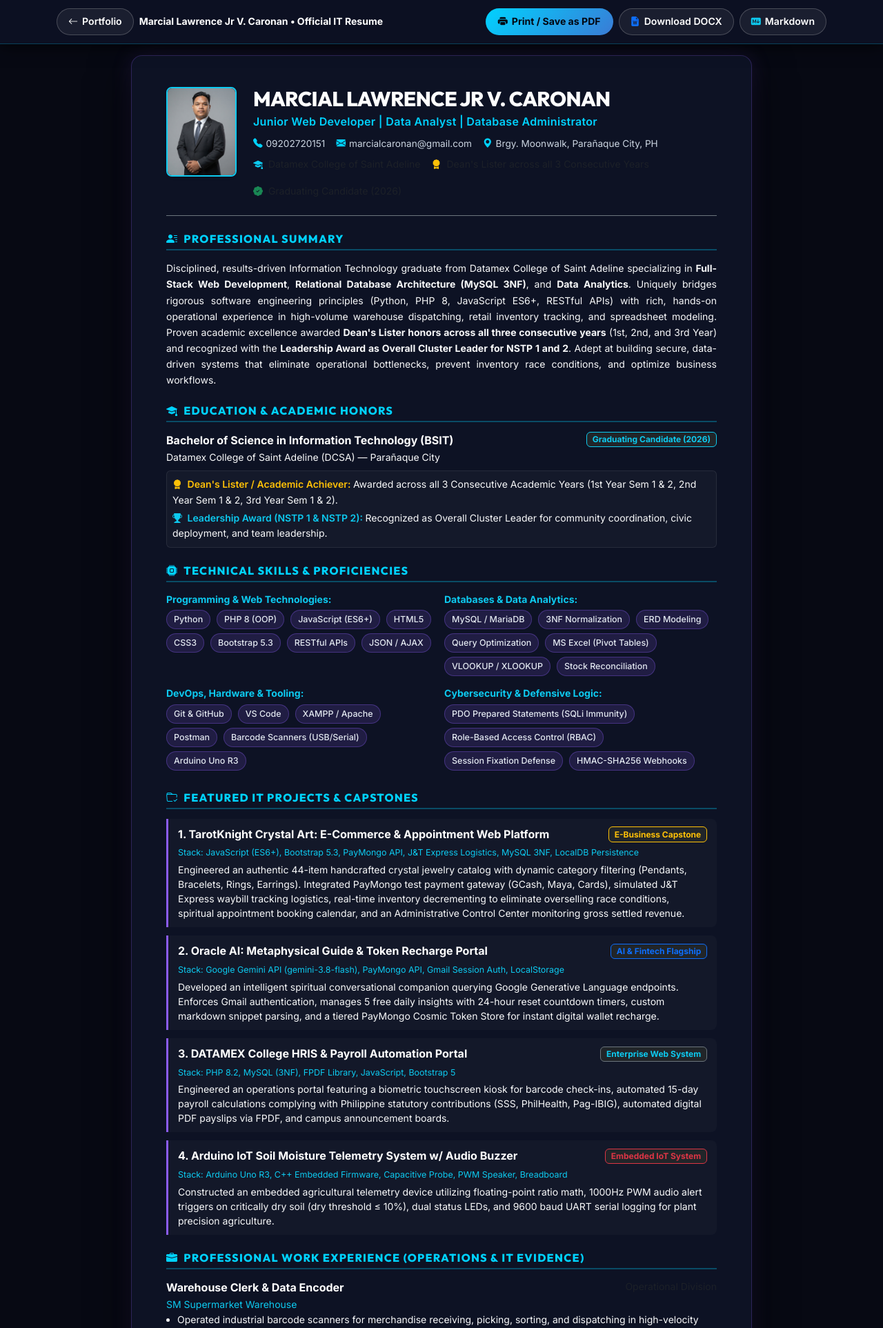
After one commit to marciallaw30/caronan_portfolio, a PHP site: page /resume.html in a window 1280 px wide. The commit adds this page. Shown: the top 1925 px of the page at 69% size. Run offline with PHP 8.4, Linux system fonts and the light colour scheme.

Commit message:
feat(resume): generate downloadable resume page and authentic docx document

```diff
--- a/ecommerce/style.css
+++ b/ecommerce/style.css
@@ -543,6 +543,7 @@ p, li, span, label, small, div, td, th {
   margin-bottom: 8px;
   display: -webkit-box;
   -webkit-line-clamp: 2;
+  line-clamp: 2;
   -webkit-box-orient: vertical;
   overflow: hidden;
   height: 2.7em;
--- /dev/null
+++ b/resume.html
@@ -0,0 +1,567 @@
+<!DOCTYPE html>
+<html lang="en">
+
+<head>
+  <meta charset="UTF-8">
+  <meta name="viewport" content="width=device-width, initial-scale=1.0">
+  <meta name="description"
+    content="Official Professional IT Resume of Marcial Lawrence Jr V. Caronan. Junior Web Developer, Data Analyst, and Database Administrator.">
+  <meta name="author" content="Marcial Lawrence Jr V. Caronan">
+  <title>Marcial Lawrence Jr V. Caronan | Professional IT Resume</title>
+
+  <!-- Google Fonts -->
+  <link rel="preconnect" href="https://fonts.googleapis.com">
+  <link rel="preconnect" href="https://fonts.gstatic.com" crossorigin>
+  <link
+    href="https://fonts.googleapis.com/css2?family=Fira+Code:wght@400;500;600&family=Inter:wght@300;400;500;600;700;800&family=Outfit:wght@400;500;600;700;800&display=swap"
+    rel="stylesheet">
+
+  <!-- Bootstrap 5.3 CSS -->
+  <link href="https://cdn.jsdelivr.net/npm/bootstrap@5.3.3/dist/css/bootstrap.min.css" rel="stylesheet">
+  <!-- Bootstrap Icons -->
+  <link rel="stylesheet" href="https://cdn.jsdelivr.net/npm/bootstrap-icons@1.11.3/font/bootstrap-icons.min.css">
+
+  <style>
+    :root {
+      --bg-dark: #070913;
+      --bg-card: #0d1224;
+      --primary-blue: #00d2ff;
+      --primary-violet: #8b5cf6;
+      --text-main: #f8fafc;
+      --text-muted: #94a3b8;
+      --border-subtle: rgba(139, 92, 246, 0.25);
+    }
+
+    body {
+      background-color: var(--bg-dark);
+      color: var(--text-main);
+      font-family: 'Inter', -apple-system, BlinkMacSystemFont, sans-serif;
+      line-height: 1.6;
+      padding-top: 80px;
+      padding-bottom: 60px;
+    }
+
+    /* Fixed Action Header */
+    .resume-action-bar {
+      position: fixed;
+      top: 0;
+      left: 0;
+      right: 0;
+      z-index: 1050;
+      background: rgba(13, 18, 36, 0.94);
+      backdrop-filter: blur(14px);
+      -webkit-backdrop-filter: blur(14px);
+      border-bottom: 1px solid rgba(0, 210, 255, 0.25);
+      padding: 12px 0;
+      box-shadow: 0 4px 20px rgba(0, 0, 0, 0.6);
+    }
+
+    .btn-action-primary {
+      background: linear-gradient(135deg, #00d2ff, #3a7bd5);
+      color: #030712 !important;
+      font-weight: 700;
+      font-size: 0.88rem;
+      border: none;
+      padding: 8px 18px;
+      border-radius: 9999px;
+      display: inline-flex;
+      align-items: center;
+      gap: 6px;
+      transition: all 0.2s ease;
+      text-decoration: none;
+      cursor: pointer;
+    }
+
+    .btn-action-primary:hover {
+      transform: translateY(-2px);
+      box-shadow: 0 4px 16px rgba(0, 210, 255, 0.45);
+      color: #000 !important;
+    }
+
+    .btn-action-outline {
+      background: rgba(255, 255, 255, 0.06);
+      border: 1px solid rgba(255, 255, 255, 0.2);
+      color: #ffffff !important;
+      font-weight: 600;
+      font-size: 0.88rem;
+      padding: 7px 16px;
+      border-radius: 9999px;
+      display: inline-flex;
+      align-items: center;
+      gap: 6px;
+      transition: all 0.2s ease;
+      text-decoration: none;
+      cursor: pointer;
+    }
+
+    .btn-action-outline:hover {
+      background: rgba(255, 255, 255, 0.15);
+      border-color: #00d2ff;
+      color: #00d2ff !important;
+      transform: translateY(-2px);
+    }
+
+    /* Resume Document Paper */
+    .resume-sheet {
+      max-width: 900px;
+      background: var(--bg-card);
+      border: 1px solid var(--border-subtle);
+      border-radius: 16px;
+      box-shadow: 0 20px 60px rgba(0, 0, 0, 0.7), 0 0 30px rgba(139, 92, 246, 0.15);
+      padding: 45px 50px;
+      margin: 0 auto;
+    }
+
+    .resume-header-title {
+      font-family: 'Outfit', sans-serif;
+      font-size: 1.85rem;
+      font-weight: 800;
+      letter-spacing: -0.02em;
+      color: #ffffff;
+      line-height: 1.15;
+    }
+
+    .resume-role-tag {
+      font-size: 1rem;
+      font-weight: 600;
+      color: var(--primary-blue);
+      letter-spacing: 0.02em;
+    }
+
+    .resume-contact-item {
+      font-size: 0.85rem;
+      color: #cbd5e1;
+      display: inline-flex;
+      align-items: center;
+      gap: 5px;
+    }
+
+    .resume-contact-item i {
+      color: var(--primary-blue);
+    }
+
+    .resume-section-title {
+      font-family: 'Outfit', sans-serif;
+      font-size: 1rem;
+      font-weight: 800;
+      text-transform: uppercase;
+      letter-spacing: 0.08em;
+      color: var(--primary-blue);
+      border-bottom: 2px solid rgba(0, 210, 255, 0.3);
+      padding-bottom: 5px;
+      margin-top: 24px;
+      margin-bottom: 14px;
+      display: flex;
+      align-items: center;
+      gap: 8px;
+    }
+
+    .resume-skill-badge {
+      display: inline-block;
+      font-size: 0.78rem;
+      font-weight: 500;
+      background: rgba(139, 92, 246, 0.15);
+      border: 1px solid rgba(139, 92, 246, 0.35);
+      color: #e2e8f0;
+      padding: 3px 10px;
+      border-radius: 9999px;
+      margin-right: 5px;
+      margin-bottom: 6px;
+    }
+
+    .project-card-mini {
+      background: rgba(255, 255, 255, 0.025);
+      border-left: 3px solid var(--primary-violet);
+      padding: 10px 14px;
+      margin-bottom: 12px;
+      border-radius: 0 8px 8px 0;
+    }
+
+    /* Print Specific Styles */
+    @media print {
+      body {
+        background: #ffffff !important;
+        color: #111827 !important;
+        padding: 0 !important;
+        margin: 0 !important;
+        font-size: 10.5pt;
+        line-height: 1.45;
+      }
+
+      .resume-action-bar,
+      .no-print {
+        display: none !important;
+      }
+
+      .resume-sheet {
+        max-width: 100% !important;
+        width: 100% !important;
+        border: none !important;
+        box-shadow: none !important;
+        background: #ffffff !important;
+        color: #111827 !important;
+        padding: 0 !important;
+        border-radius: 0 !important;
+      }
+
+      .resume-header-title {
+        color: #0f172a !important;
+        font-size: 20pt !important;
+      }
+
+      .resume-role-tag {
+        color: #1d4ed8 !important;
+        font-size: 11pt !important;
+      }
+
+      .resume-contact-item,
+      .text-light,
+      .text-muted,
+      p, li, span, small {
+        color: #1f2937 !important;
+      }
+
+      .resume-section-title {
+        color: #0f172a !important;
+        border-bottom: 1.5pt solid #1d4ed8 !important;
+        font-size: 11pt !important;
+        margin-top: 14pt !important;
+        margin-bottom: 8pt !important;
+      }
+
+      .resume-skill-badge {
+        background: #f1f5f9 !important;
+        border: 1pt solid #cbd5e1 !important;
+        color: #0f172a !important;
+      }
+
+      .project-card-mini {
+        background: #f8fafc !important;
+        border-left: 3pt solid #1d4ed8 !important;
+        padding: 6pt 10pt !important;
+        margin-bottom: 8pt !important;
+        page-break-inside: avoid;
+      }
+
+      .badge {
+        border: 1pt solid #64748b !important;
+        color: #0f172a !important;
+        background: transparent !important;
+      }
+
+      a {
+        text-decoration: none !important;
+        color: #0f172a !important;
+      }
+    }
+  </style>
+</head>
+
+<body>
+
+  <!-- ================= TOP FLOATING ACTION BAR ================= -->
+  <header class="resume-action-bar no-print">
+    <div class="container d-flex flex-wrap justify-content-between align-items-center gap-2">
+      <div class="d-flex align-items-center gap-2">
+        <a href="index.html" class="btn-action-outline">
+          <i class="bi bi-arrow-left"></i> Portfolio
+        </a>
+        <span class="text-white fw-bold small d-none d-md-inline">
+          Marcial Lawrence Jr V. Caronan • Official IT Resume
+        </span>
+      </div>
+
+      <div class="d-flex align-items-center gap-2">
+        <button class="btn-action-primary" onclick="window.print()">
+          <i class="bi bi-printer-fill"></i> Print / Save as PDF
+        </button>
+        <a href="assets/docs/Marcial_Lawrence_Jr_V_Resume.docx" class="btn-action-outline" download="Marcial_Lawrence_Jr_V_Resume.docx">
+          <i class="bi bi-file-earmark-word-fill text-primary"></i> Download DOCX
+        </a>
+        <a href="docs/PROFESSIONAL_RESUME_AND_REFLECTION.md" class="btn-action-outline d-none d-sm-inline-flex" download target="_blank">
+          <i class="bi bi-markdown-fill text-info"></i> Markdown
+        </a>
+      </div>
+    </div>
+  </header>
+
+  <!-- ================= RESUME DOCUMENT CANVAS ================= -->
+  <main class="container">
+    <article class="resume-sheet">
+
+      <!-- HEADER & CONTACT -->
+      <div class="d-flex flex-column flex-sm-row align-items-center align-items-sm-start gap-4 pb-4 border-bottom border-secondary border-opacity-30">
+        <img src="assets/img/profile.jpg" alt="Marcial Lawrence Jr V. Caronan"
+          class="rounded-3 border border-2 border-info shadow-sm"
+          style="width: 110px; height: 130px; object-fit: cover; object-position: top center;"
+          onerror="this.style.display='none'">
+
+        <div class="text-center text-sm-start flex-grow-1">
+          <h1 class="resume-header-title mb-1">MARCIAL LAWRENCE JR V. CARONAN</h1>
+          <div class="resume-role-tag mb-2">
+            Junior Web Developer | Data Analyst | Database Administrator
+          </div>
+          <div class="d-flex flex-wrap justify-content-center justify-content-sm-start gap-3 small mb-2">
+            <span class="resume-contact-item"><i class="bi bi-telephone-fill"></i> 09202720151</span>
+            <span class="resume-contact-item"><i class="bi bi-envelope-fill"></i> marcialcaronan@gmail.com</span>
+            <span class="resume-contact-item"><i class="bi bi-geo-alt-fill"></i> Brgy. Moonwalk, Parañaque City, PH</span>
+          </div>
+          <div class="d-flex flex-wrap justify-content-center justify-content-sm-start gap-3 small text-muted">
+            <span><i class="bi bi-mortarboard-fill text-info me-1"></i> Datamex College of Saint Adeline</span>
+            <span><i class="bi bi-award-fill text-warning me-1"></i> Dean's Lister across all 3 Consecutive Years</span>
+            <span><i class="bi bi-patch-check-fill text-success me-1"></i> Graduating Candidate (2026)</span>
+          </div>
+        </div>
+      </div>
+
+      <!-- 1. PROFESSIONAL SUMMARY -->
+      <section>
+        <h2 class="resume-section-title"><i class="bi bi-person-lines-fill"></i> Professional Summary</h2>
+        <p class="small text-light mb-0" style="text-align: justify; line-height: 1.65;">
+          Disciplined, results-driven Information Technology graduate from Datamex College of Saint Adeline specializing in <strong>Full-Stack Web Development</strong>, <strong>Relational Database Architecture (MySQL 3NF)</strong>, and <strong>Data Analytics</strong>. Uniquely bridges rigorous software engineering principles (Python, PHP 8, JavaScript ES6+, RESTful APIs) with rich, hands-on operational experience in high-volume warehouse dispatching, retail inventory tracking, and spreadsheet modeling. Proven academic excellence awarded <strong>Dean's Lister honors across all three consecutive years</strong> (1st, 2nd, and 3rd Year) and recognized with the <strong>Leadership Award as Overall Cluster Leader for NSTP 1 and 2</strong>. Adept at building secure, data-driven systems that eliminate operational bottlenecks, prevent inventory race conditions, and optimize business workflows.
+        </p>
+      </section>
+
+      <!-- 2. EDUCATION & ACADEMIC HONORS -->
+      <section>
+        <h2 class="resume-section-title"><i class="bi bi-mortarboard-fill"></i> Education &amp; Academic Honors</h2>
+        <div class="d-flex justify-content-between align-items-start mb-1">
+          <div>
+            <strong class="text-white fs-6">Bachelor of Science in Information Technology (BSIT)</strong>
+            <div class="small text-light opacity-85">Datamex College of Saint Adeline (DCSA) — Parañaque City</div>
+          </div>
+          <span class="badge bg-dark border border-info text-info px-2 py-1 small">Graduating Candidate (2026)</span>
+        </div>
+        <div class="p-2 rounded-2 my-2" style="background: rgba(255, 255, 255, 0.03); border: 1px solid rgba(255, 255, 255, 0.08);">
+          <div class="small text-warning fw-semibold mb-1">
+            <i class="bi bi-award-fill me-1"></i> Dean's Lister / Academic Achiever:
+            <span class="text-light fw-normal">Awarded across all 3 Consecutive Academic Years (1st Year Sem 1 &amp; 2, 2nd Year Sem 1 &amp; 2, 3rd Year Sem 1 &amp; 2).</span>
+          </div>
+          <div class="small text-info fw-semibold">
+            <i class="bi bi-trophy-fill me-1"></i> Leadership Award (NSTP 1 &amp; NSTP 2):
+            <span class="text-light fw-normal">Recognized as Overall Cluster Leader for community coordination, civic deployment, and team leadership.</span>
+          </div>
+        </div>
+      </section>
+
+      <!-- 3. TECHNICAL SKILLS & PROFICIENCIES -->
+      <section>
+        <h2 class="resume-section-title"><i class="bi bi-cpu-fill"></i> Technical Skills &amp; Proficiencies</h2>
+        <div class="row g-2 small">
+          <div class="col-md-6">
+            <strong class="text-info d-block mb-1">Programming &amp; Web Technologies:</strong>
+            <div>
+              <span class="resume-skill-badge">Python</span>
+              <span class="resume-skill-badge">PHP 8 (OOP)</span>
+              <span class="resume-skill-badge">JavaScript (ES6+)</span>
+              <span class="resume-skill-badge">HTML5</span>
+              <span class="resume-skill-badge">CSS3</span>
+              <span class="resume-skill-badge">Bootstrap 5.3</span>
+              <span class="resume-skill-badge">RESTful APIs</span>
+              <span class="resume-skill-badge">JSON / AJAX</span>
+            </div>
+          </div>
+          <div class="col-md-6">
+            <strong class="text-info d-block mb-1">Databases &amp; Data Analytics:</strong>
+            <div>
+              <span class="resume-skill-badge">MySQL / MariaDB</span>
+              <span class="resume-skill-badge">3NF Normalization</span>
+              <span class="resume-skill-badge">ERD Modeling</span>
+              <span class="resume-skill-badge">Query Optimization</span>
+              <span class="resume-skill-badge">MS Excel (Pivot Tables)</span>
+              <span class="resume-skill-badge">VLOOKUP / XLOOKUP</span>
+              <span class="resume-skill-badge">Stock Reconciliation</span>
+            </div>
+          </div>
+          <div class="col-md-6">
+            <strong class="text-info d-block mb-1">DevOps, Hardware &amp; Tooling:</strong>
+            <div>
+              <span class="resume-skill-badge">Git &amp; GitHub</span>
+              <span class="resume-skill-badge">VS Code</span>
+              <span class="resume-skill-badge">XAMPP / Apache</span>
+              <span class="resume-skill-badge">Postman</span>
+              <span class="resume-skill-badge">Barcode Scanners (USB/Serial)</span>
+              <span class="resume-skill-badge">Arduino Uno R3</span>
+            </div>
+          </div>
+          <div class="col-md-6">
+            <strong class="text-info d-block mb-1">Cybersecurity &amp; Defensive Logic:</strong>
+            <div>
+              <span class="resume-skill-badge">PDO Prepared Statements (SQLi Immunity)</span>
+              <span class="resume-skill-badge">Role-Based Access Control (RBAC)</span>
+              <span class="resume-skill-badge">Session Fixation Defense</span>
+              <span class="resume-skill-badge">HMAC-SHA256 Webhooks</span>
+            </div>
+          </div>
+        </div>
+      </section>
+
+      <!-- 4. FEATURED IT PROJECTS & CAPSTONES -->
+      <section>
+        <h2 class="resume-section-title"><i class="bi bi-folder-check"></i> Featured IT Projects &amp; Capstones</h2>
+
+        <!-- Project 1: TarotKnight -->
+        <div class="project-card-mini">
+          <div class="d-flex justify-content-between align-items-center mb-1">
+            <strong class="text-white">1. TarotKnight Crystal Art: E-Commerce &amp; Appointment Web Platform</strong>
+            <span class="badge bg-dark border border-warning text-warning small">E-Business Capstone</span>
+          </div>
+          <div class="small text-info mb-1" style="font-size: 0.78rem;">
+            Stack: JavaScript (ES6+), Bootstrap 5.3, PayMongo API, J&amp;T Express Logistics, MySQL 3NF, LocalDB Persistence
+          </div>
+          <p class="small text-light mb-0" style="line-height: 1.5;">
+            Engineered an authentic 44-item handcrafted crystal jewelry catalog with dynamic category filtering (Pendants, Bracelets, Rings, Earrings). Integrated PayMongo test payment gateway (GCash, Maya, Cards), simulated J&amp;T Express waybill tracking logistics, real-time inventory decrementing to eliminate overselling race conditions, spiritual appointment booking calendar, and an Administrative Control Center monitoring gross settled revenue.
+          </p>
+        </div>
+
+        <!-- Project 2: Oracle AI -->
+        <div class="project-card-mini">
+          <div class="d-flex justify-content-between align-items-center mb-1">
+            <strong class="text-white">2. Oracle AI: Metaphysical Guide &amp; Token Recharge Portal</strong>
+            <span class="badge bg-dark border border-primary text-primary small">AI &amp; Fintech Flagship</span>
+          </div>
+          <div class="small text-info mb-1" style="font-size: 0.78rem;">
+            Stack: Google Gemini API (gemini-3.8-flash), PayMongo API, Gmail Session Auth, LocalStorage
+          </div>
+          <p class="small text-light mb-0" style="line-height: 1.5;">
+            Developed an intelligent spiritual conversational companion querying Google Generative Language endpoints. Enforces Gmail authentication, manages 5 free daily insights with 24-hour reset countdown timers, custom markdown snippet parsing, and a tiered PayMongo Cosmic Token Store for instant digital wallet recharge.
+          </p>
+        </div>
+
+        <!-- Project 3: HRIS -->
+        <div class="project-card-mini">
+          <div class="d-flex justify-content-between align-items-center mb-1">
+            <strong class="text-white">3. DATAMEX College HRIS &amp; Payroll Automation Portal</strong>
+            <span class="badge bg-dark border border-secondary text-info small">Enterprise Web System</span>
+          </div>
+          <div class="small text-info mb-1" style="font-size: 0.78rem;">
+            Stack: PHP 8.2, MySQL (3NF), FPDF Library, JavaScript, Bootstrap 5
+          </div>
+          <p class="small text-light mb-0" style="line-height: 1.5;">
+            Engineered an operations portal featuring a biometric touchscreen kiosk for barcode check-ins, automated 15-day payroll calculations complying with Philippine statutory contributions (SSS, PhilHealth, Pag-IBIG), automated digital PDF payslips via FPDF, and campus announcement boards.
+          </p>
+        </div>
+
+        <!-- Project 4: Arduino IoT -->
+        <div class="project-card-mini">
+          <div class="d-flex justify-content-between align-items-center mb-1">
+            <strong class="text-white">4. Arduino IoT Soil Moisture Telemetry System w/ Audio Buzzer</strong>
+            <span class="badge bg-dark border border-danger text-danger small">Embedded IoT System</span>
+          </div>
+          <div class="small text-info mb-1" style="font-size: 0.78rem;">
+            Stack: Arduino Uno R3, C++ Embedded Firmware, Capacitive Probe, PWM Speaker, Breadboard
+          </div>
+          <p class="small text-light mb-0" style="line-height: 1.5;">
+            Constructed an embedded agricultural telemetry device utilizing floating-point ratio math, 1000Hz PWM audio alert triggers on critically dry soil (dry threshold &le; 10%), dual status LEDs, and 9600 baud UART serial logging for plant precision agriculture.
+          </p>
+        </div>
+      </section>
+
+      <!-- 5. PROFESSIONAL WORK EXPERIENCE -->
+      <section>
+        <h2 class="resume-section-title"><i class="bi bi-briefcase-fill"></i> Professional Work Experience (Operations &amp; IT Evidence)</h2>
+
+        <div class="mb-3">
+          <div class="d-flex justify-content-between align-items-start">
+            <div>
+              <strong class="text-white">Warehouse Clerk &amp; Data Encoder</strong>
+              <div class="small text-info">SM Supermarket Warehouse</div>
+            </div>
+            <span class="small text-muted">Operational Division</span>
+          </div>
+          <ul class="small text-light mb-1 ps-3" style="line-height: 1.55;">
+            <li>Operated industrial barcode scanners for merchandise receiving, picking, sorting, and dispatching in high-velocity warehouse lanes.</li>
+            <li>Served as primary data encoder in the dispatch division, logging waybills, generating electronic inventory reports in MS Excel, and auditing stock reconciliations with zero discrepancy.</li>
+          </ul>
+        </div>
+
+        <div class="mb-3">
+          <div class="d-flex justify-content-between align-items-start">
+            <div>
+              <strong class="text-white">Stock Clerk</strong>
+              <div class="small text-info">SM Appliances</div>
+            </div>
+            <span class="small text-muted">Retail Logistics</span>
+          </div>
+          <ul class="small text-light mb-1 ps-3" style="line-height: 1.55;">
+            <li>Scanned high-value appliance serial numbers into central warehouse inventory systems to maintain traceability.</li>
+            <li>Produced weekly stock balance reconciliation sheets using advanced MS Excel formulas for replenishment optimization.</li>
+          </ul>
+        </div>
+
+        <div class="mb-3">
+          <div class="d-flex justify-content-between align-items-start">
+            <div>
+              <strong class="text-white">Service Crew &amp; Inventory Assistant</strong>
+              <div class="small text-info">McDonald's BF Homes Parañaque</div>
+            </div>
+            <span class="small text-muted">Food &amp; Beverage Operations</span>
+          </div>
+          <ul class="small text-light mb-1 ps-3" style="line-height: 1.55;">
+            <li>Managed POS monitor workflows, reported hardware telemetry alerts, audited daily raw material levels via MS Excel, and encoded shift logs into the branch store management database.</li>
+          </ul>
+        </div>
+
+        <div class="mb-2">
+          <div class="d-flex justify-content-between align-items-start">
+            <div>
+              <strong class="text-white">Security Agent</strong>
+              <div class="small text-info">National Book Store &amp; Holiday Inn Express (Resorts World Manila)</div>
+            </div>
+            <span class="small text-muted">Security &amp; Surveillance</span>
+          </div>
+          <ul class="small text-light mb-1 ps-3" style="line-height: 1.55;">
+            <li>Authored official incident reports using corporate administrative software; monitored automated CCTV surveillance and security operations centers.</li>
+          </ul>
+        </div>
+      </section>
+
+      <!-- 6. CERTIFICATIONS & WORKSHOPS -->
+      <section>
+        <h2 class="resume-section-title"><i class="bi bi-patch-check-fill"></i> Certified IT Seminars &amp; Workshops</h2>
+        <p class="small text-light mb-2">
+          Concurrently completed official institutional certifications at Datamex College of Saint Adeline:
+        </p>
+        <div class="d-flex flex-wrap gap-1">
+          <span class="resume-skill-badge"><i class="bi bi-check-circle-fill text-info me-1"></i>IT Seminars &amp; Workshops</span>
+          <span class="resume-skill-badge"><i class="bi bi-check-circle-fill text-info me-1"></i>Professional Development</span>
+          <span class="resume-skill-badge"><i class="bi bi-check-circle-fill text-info me-1"></i>Technical Skills Training</span>
+          <span class="resume-skill-badge"><i class="bi bi-check-circle-fill text-info me-1"></i>Industry Readiness Seminar</span>
+          <span class="resume-skill-badge"><i class="bi bi-check-circle-fill text-info me-1"></i>Advanced IT Skills Workshop</span>
+          <span class="resume-skill-badge"><i class="bi bi-check-circle-fill text-info me-1"></i>Object-Oriented Programming (OOP)</span>
+          <span class="resume-skill-badge"><i class="bi bi-check-circle-fill text-info me-1"></i>Database Administration (MySQL 3NF)</span>
+          <span class="resume-skill-badge"><i class="bi bi-check-circle-fill text-info me-1"></i>Discrete Structures</span>
+          <span class="resume-skill-badge"><i class="bi bi-check-circle-fill text-info me-1"></i>Modern Web Development</span>
+          <span class="resume-skill-badge"><i class="bi bi-check-circle-fill text-info me-1"></i>Cybersecurity Defense Fundamentals</span>
+        </div>
+      </section>
+
+      <!-- 7. REFERENCES -->
+      <section>
+        <h2 class="resume-section-title"><i class="bi bi-people-fill"></i> Character References</h2>
+        <div class="row g-3 small">
+          <div class="col-md-6">
+            <strong class="text-white d-block">Mr. Randy Villanueva</strong>
+            <span class="text-info d-block">Faculty Adviser &amp; Senior IT Instructor</span>
+            <span class="text-muted">Datamex College of Saint Adeline - Parañaque City</span>
+          </div>
+          <div class="col-md-6">
+            <strong class="text-white d-block">Academic &amp; Professional References</strong>
+            <span class="text-light d-block">Full contact credentials and letters of endorsement available immediately upon request.</span>
+          </div>
+        </div>
+      </section>
+
+      <!-- FOOTER NOTE -->
+      <footer class="mt-4 pt-3 border-top border-secondary border-opacity-25 text-center text-muted small">
+        Official BSIT Professional Resume &bull; Marcial Lawrence Jr V. Caronan &bull; Verified Portfolio Evidence &bull; &copy; 2024-2026
+      </footer>
+
+    </article>
+  </main>
+
+  <!-- Bootstrap Bundle JS -->
+  <script src="https://cdn.jsdelivr.net/npm/bootstrap@5.3.3/dist/js/bootstrap.bundle.min.js"></script>
+</body>
+
+</html>
```
Also changed, not shown: index.html (+21 -12 lines), 1 other file.
